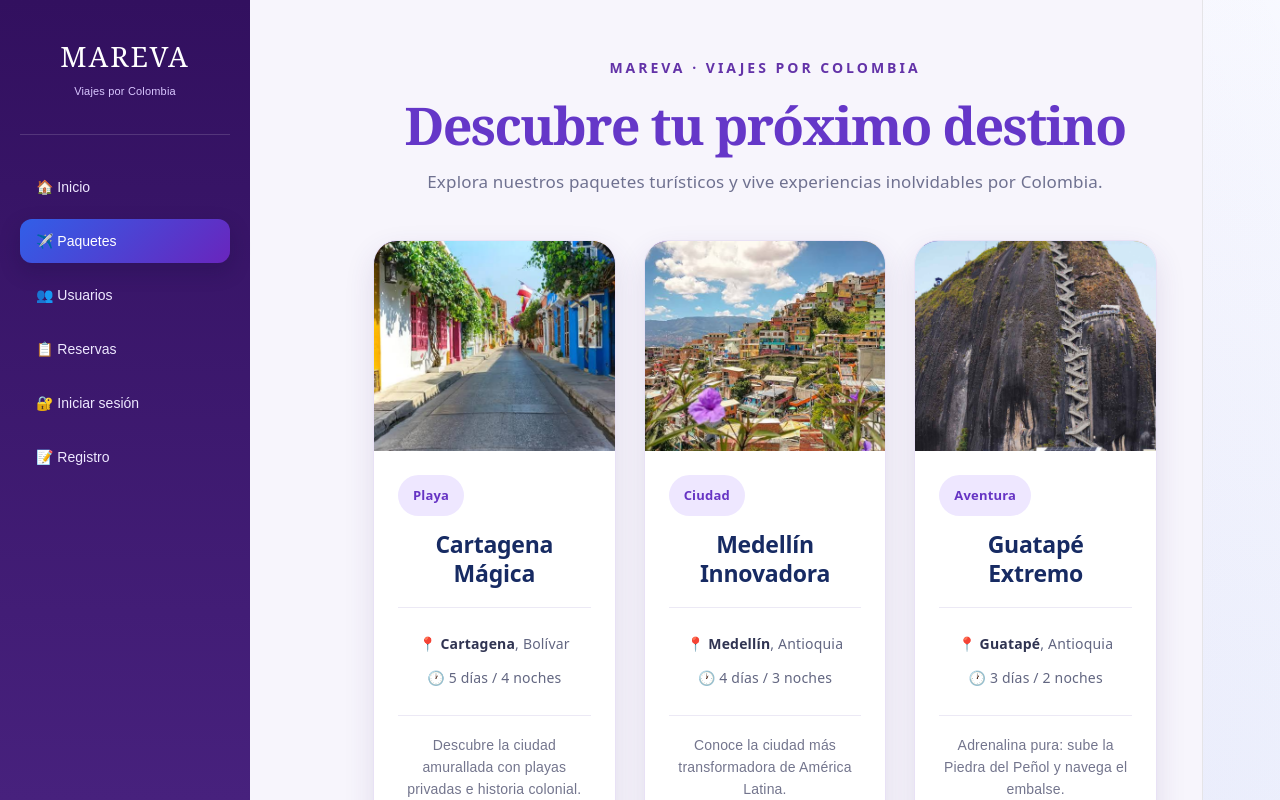
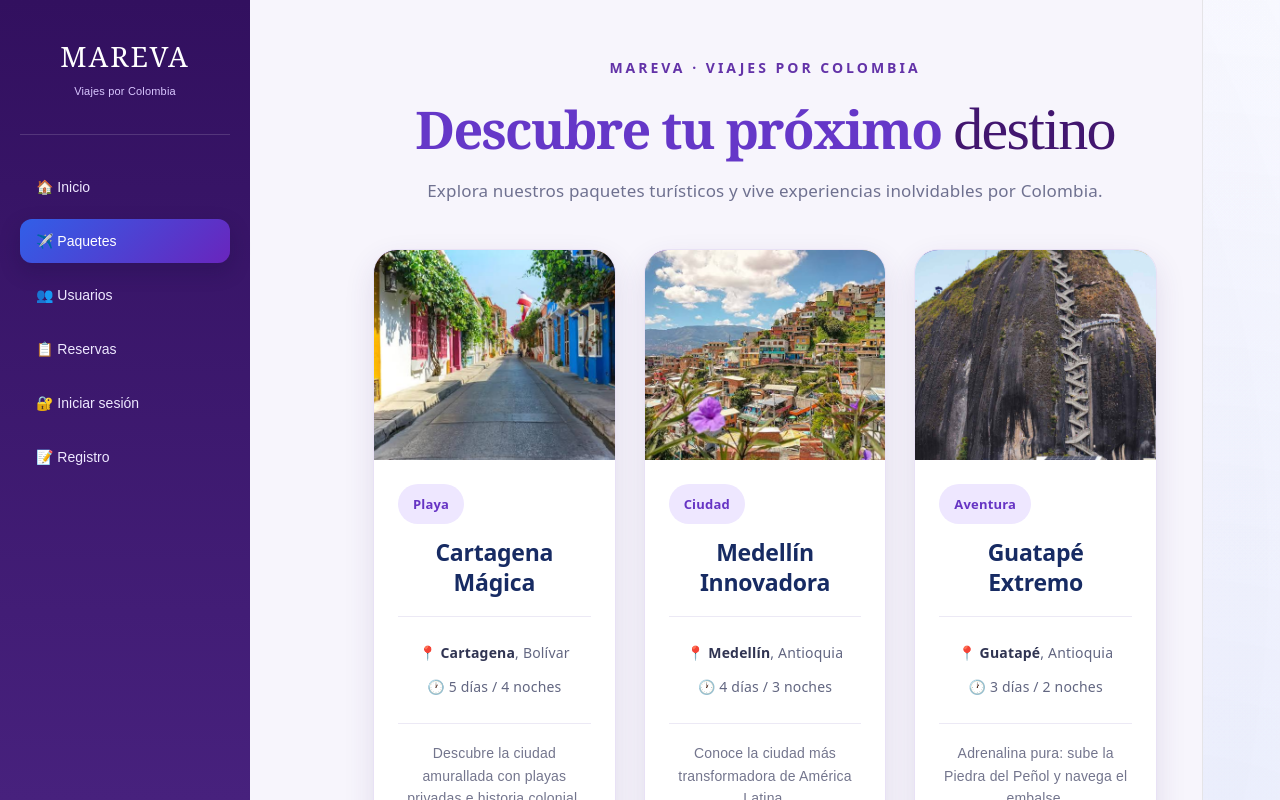
Before and after one commit to nicollvaleriasabogal9-eng/Proyecto-React-Mareva, a React (Vite) app: page / in a window 1280 px wide. Both pictures are taken after a click on the button "✈️ Paquetes". Shown: the top 800 px of the page. Built offline with nearby package versions, Linux system fonts and the light colour scheme.

Commit message:
Update Paquetes.tsx

```diff
--- a/src/components/Paquetes.tsx
+++ b/src/components/Paquetes.tsx
@@ -291,7 +291,7 @@ function Paquetes() {
         </span>
 
         <h1>
-          Descubre tu próximo <span>destino</span>
+          Descubre tu próximo <em>destino</em>
         </h1>
 
         <p>
```
